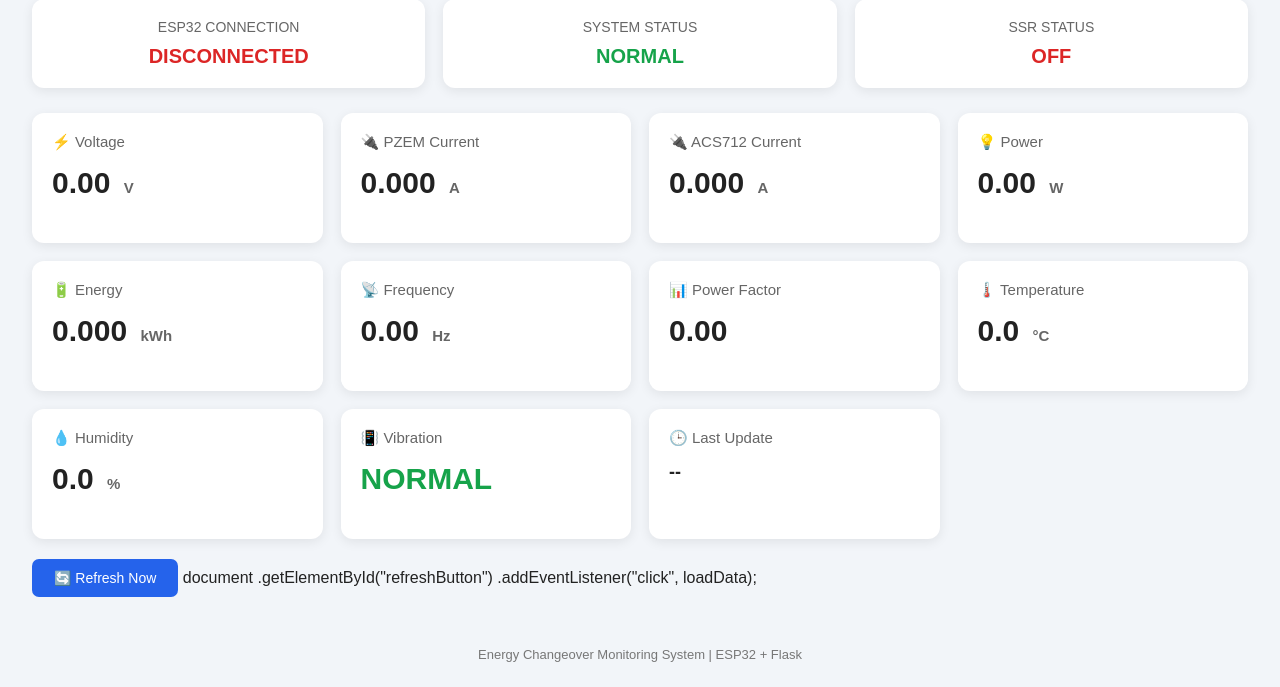
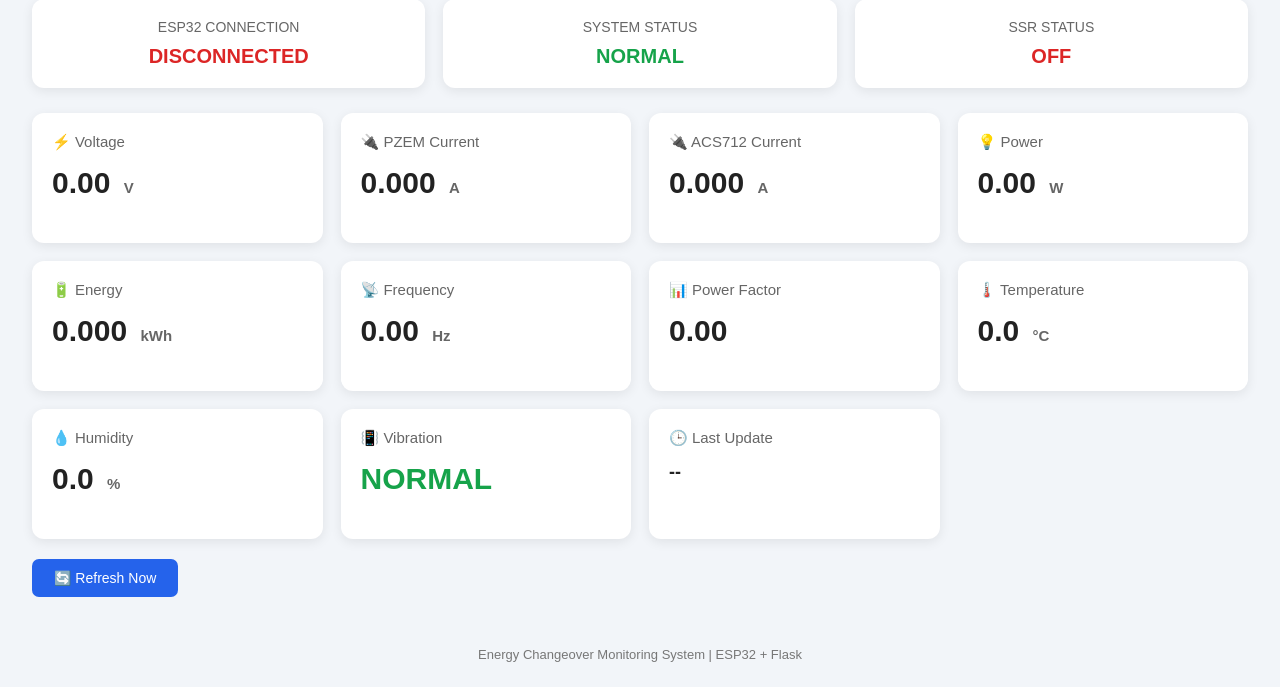
Before and after one commit to nrao6063-stack/energy-changeover-dashboard, a Flask app: page / in a window 1280 px wide. Shown: the part 127-814 px from the top of the page. Run offline with Flask 3, Linux system fonts and the light colour scheme.

Commit message:
Fix dashboard refresh

```diff
--- a/templates/index.html
+++ b/templates/index.html
@@ -332,12 +332,15 @@
         </div>
 
 
-        <button class="refresh" id="refreshButton" type="button">
+
+
+<button
+id="refreshButton"
+  class="refresh"
+  type="button"
+  onclick="loadData()">
   🔄 Refresh Now
 </button>
-document
-  .getElementById("refreshButton")
-  .addEventListener("click", loadData);
 
     </div>
 
@@ -354,12 +357,13 @@ document
         // =========================================
 
         async function loadData() {
-
     try {
-
-                const response = await fetch("/api/data?t=" + Date.now(), {
+        const response = await fetch(
+            "/api/data?t=" + Date.now(),
+            {
                 cache: "no-store"
-});
+            }
+        );
 
         if (!response.ok) {
             throw new Error("API response error");
@@ -579,7 +583,7 @@ document
         // FIRST LOAD
         // =========================================
 
-        loadData();
+
 
 
         // =========================================
@@ -587,7 +591,7 @@ document
         // =========================================
 
         setInterval(loadData, 5000);
-
+        loadData();
     </script>
 
 </body>
```
Lines whose indentation alone changed are shown as unchanged.
